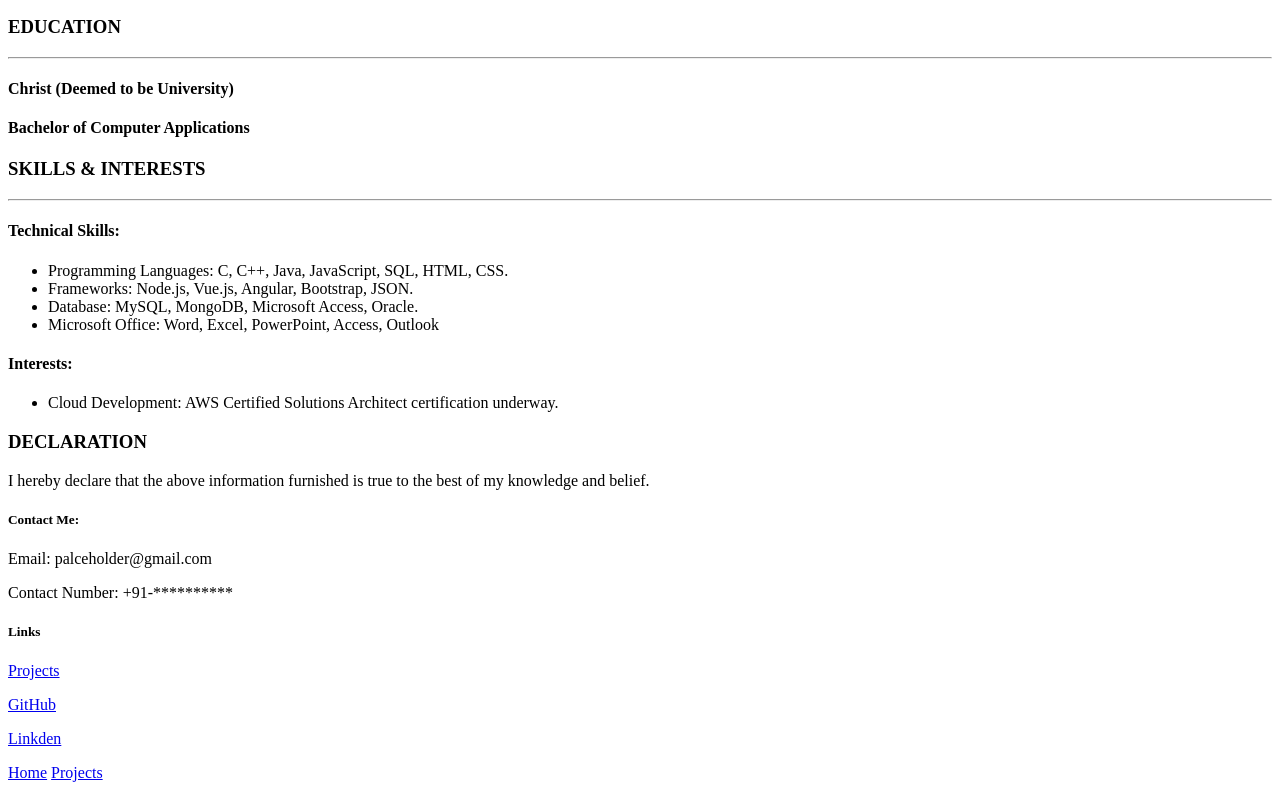
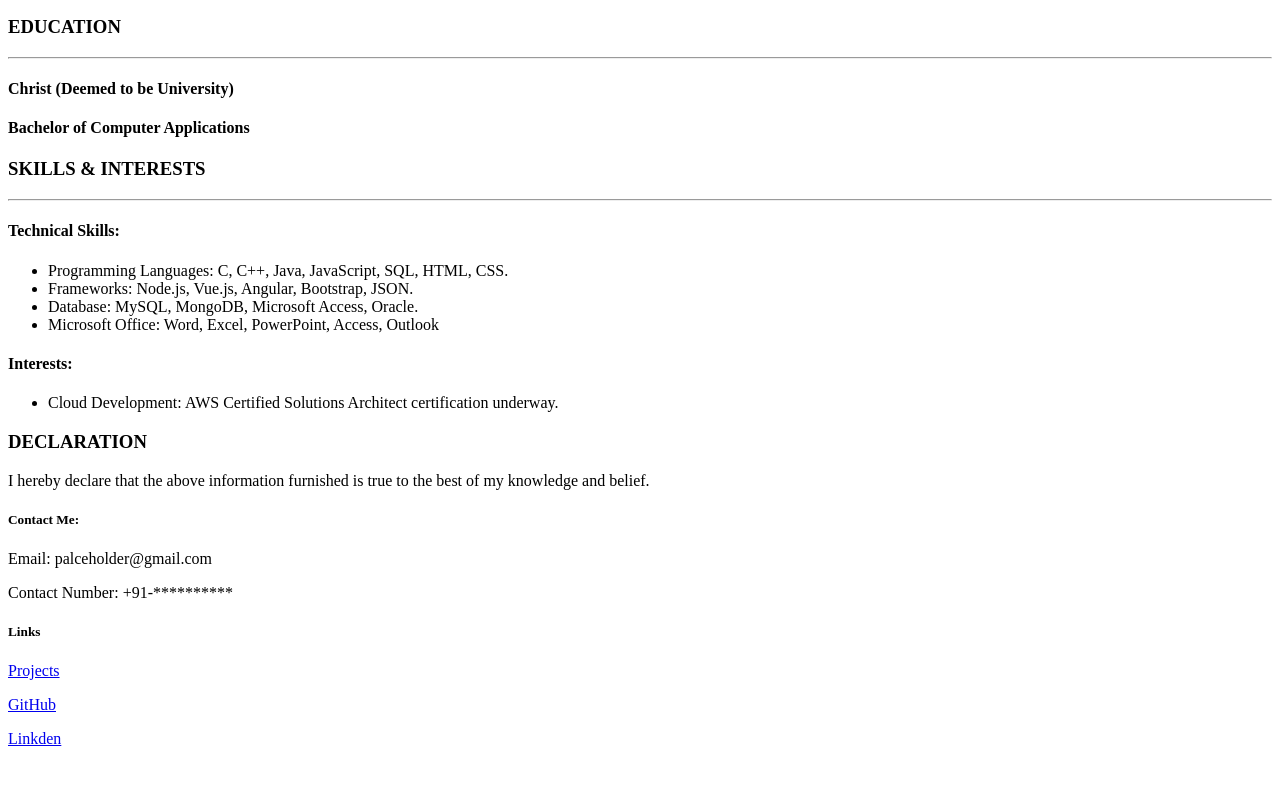
Before and after one commit to shane-pereira/Projects, a plain HTML site: page index.html in a window 1280 px wide. Shown: the part 899-1689 px from the top of the page. After the commit the page ends 1663 px from the top, so only its background shows below. Drawn offline with Linux system fonts and the light colour scheme.

Commit message:
Update index.html
Removed Footer

```diff
--- a/index.html
+++ b/index.html
@@ -95,7 +95,6 @@
   <a href="https://www.linkedin.com/in/shane-ap/">
     <p>Linkden</p>
   </a>
-  <footer><a href="./index.html">Home</a> <a href="./projects.html">Projects</a></footer>
 
 </body>
 
```
